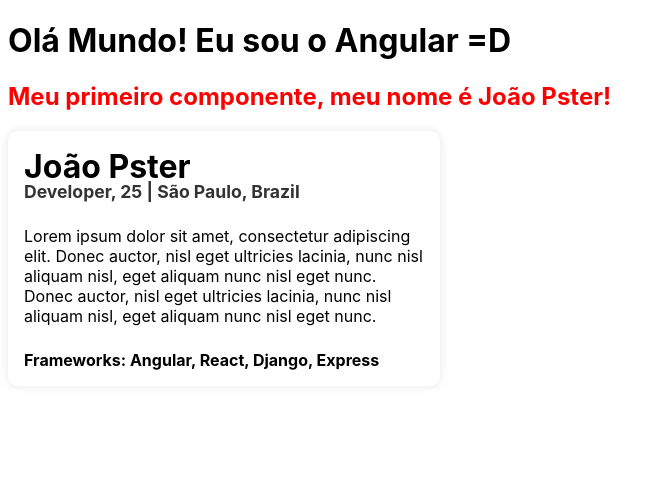
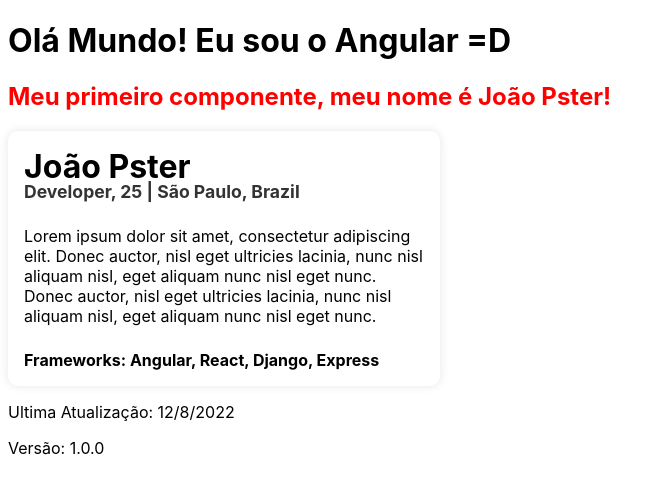
Before and after one commit to J-Pster/Pster-Angular-Course, an Angular app: page / in a window 1280 px wide. Shown: the top 494 px of the page, without its empty margins (0-664 px from the left). Built offline with nearby package versions, Linux system fonts and the light colour scheme.

Commit message:
feat(data): Aprendendo compartilhamento de dados entre componentes parent

```diff
--- a/src/app/app.component.html
+++ b/src/app/app.component.html
@@ -1,3 +1,4 @@
 <h1>Olá Mundo! Eu sou o Angular =D</h1>
 <app-first-component></app-first-component>
 <app-profile-card></app-profile-card>
+<app-parent-data [currentData]="currentData" [appVersion]="appVersion"></app-parent-data>
--- a/src/app/app.component.ts
+++ b/src/app/app.component.ts
@@ -3,8 +3,10 @@ import { Component } from '@angular/core';
 @Component({
   selector: 'app-root',
   templateUrl: './app.component.html',
-  styleUrls: ['./app.component.scss']
+  styleUrls: ['./app.component.scss'],
 })
 export class AppComponent {
   title = 'pster-angular-course';
+  currentData: Date = new Date();
+  appVersion: string = '1.0.0';
 }
--- a/src/app/app.module.ts
+++ b/src/app/app.module.ts
@@ -4,12 +4,14 @@ import { BrowserModule } from '@angular/platform-browser';
 import { AppComponent } from './app.component';
 import { FirstComponentComponent } from './components/first-component/first-component.component';
 import { ProfileCardComponent } from './components/profile-card/profile-card.component';
+import { ParentDataComponent } from './components/parent-data/parent-data.component';
 
 @NgModule({
   declarations: [
     AppComponent,
     FirstComponentComponent,
-    ProfileCardComponent
+    ProfileCardComponent,
+    ParentDataComponent
   ],
   imports: [
     BrowserModule
--- /dev/null
+++ b/src/app/components/parent-data/parent-data.component.html
@@ -0,0 +1,2 @@
+<p>Ultima Atualização: {{currentData.toLocaleDateString()}}</p>
+<p>Versão: {{appVersion}}</p>
```
Also changed, not shown: src/app/components/parent-data/parent-data.component.ts (added, +11 -0 lines), src/app/components/parent-data/parent-data.component.scss (added), 1 other file (tests, documents, lock files or other folders).
